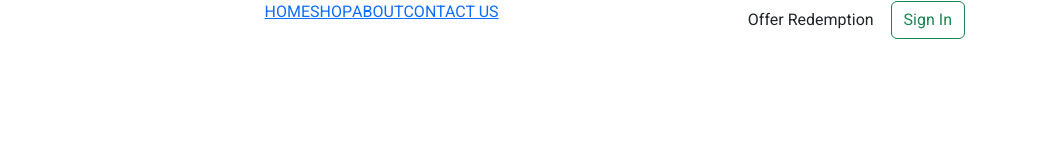
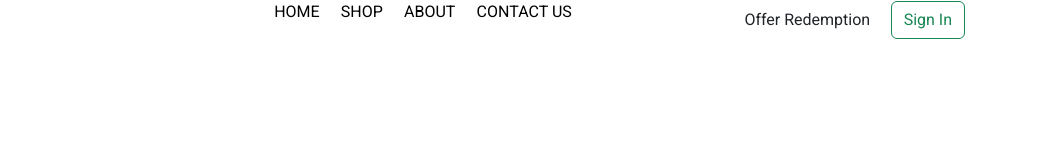
Before and after one commit to aizypena/Brabus-Pokemon, a website: page index.html in a window 1280 px wide. Shown: the full height of the page, 233-1280 px from the left. Drawn offline with nearby package versions, Linux system fonts and the light colour scheme.

Commit message:
13/15/24 2:15am update

```diff
--- a/css files/index/color-style.css
+++ b/css files/index/color-style.css
@@ -0,0 +1,11 @@
+.nav-a {
+    color: black;
+}
+
+.nav-a:hover {
+    color: rgb(30, 188, 209);
+}
+
+.offer-btn:hover {
+    background-color: #aedcd3;
+}
--- a/css files/index/image-style.css
+++ b/css files/index/image-style.css
@@ -1,4 +1,4 @@
 .nav-img-logo {
-    height: 70px;
+    height: 65px;
     width: auto;
 }
--- a/css files/index/screen-desktop-style.css
+++ b/css files/index/screen-desktop-style.css
@@ -0,0 +1,24 @@
+@media screen and (min-width: 1024px) {
+    .nav-mid {
+        width: 100%;
+    }
+
+    .nav-ul {
+        display: flex;
+        justify-content: space-evenly;
+    }
+
+    .nav-right {
+        width: 100%;
+        display: flex;
+        justify-content: end;
+    }
+
+    .nav-btns {
+        margin-left: 2%;
+    }
+
+    .nav-left {
+        width: 100%;
+    }
+}
--- a/index.html
+++ b/index.html
@@ -19,8 +19,10 @@
     <link rel="stylesheet" href="css files/style.css">
     <link rel="stylesheet" href="./css files/index/image-style.css">
     <link rel="stylesheet" href="./css files/index/size-style.css">
-    <link rel="stylesheet" href="./css files/index/screen-style.css">
     <link rel="stylesheet" href="./css files/index/color-style.css">
+    <link rel="stylesheet" href="./css files/index/screen-desktop-style.css">
+    <link rel="stylesheet" href="./css files/index/screen-tablet-style.css">
+    <link rel="stylesheet" href="./css files/index/screen-phone-style.css">
 
 </head>
 
@@ -36,24 +38,24 @@
                     </a>
                 </div>
                 <div class="nav-mid">
-                    <ul class="nav-ul d-flex">
+                    <ul class="nav-ul">
                         <li class="list-unstyled">
-                            <a href="#">HOME</a>
+                            <a href="#" class="text-decoration-none nav-a">HOME</a>
                         </li>
                         <li class="list-unstyled">
-                            <a href="./html files/shop.html">SHOP</a>
+                            <a href="./html files/shop.html" class="text-decoration-none nav-a">SHOP</a>
                         </li>
                         <li class="list-unstyled">
-                            <a href="./html files/about.html">ABOUT</a>
+                            <a href="./html files/about.html" class="text-decoration-none nav-a">ABOUT</a>
                         </li>
                         <li class="list-unstyled">
-                            <a href="./html files/contact.html">CONTACT US</a>
+                            <a href="./html files/contact.html" class="text-decoration-none nav-a">CONTACT US</a>
                         </li>
                     </ul>
                 </div>
                 <div class="nav-right">
-                    <button class="btn">Offer Redemption</button>
-                    <button type="button" class="btn btn-outline-success">Sign In</button>
+                    <button class="btn offer-btn nav-btns">Offer Redemption</button>
+                    <button type="button" class="btn btn-outline-success signin-btn nav-btns">Sign In</button>
                 </div>
             </div>
         </header>
```
